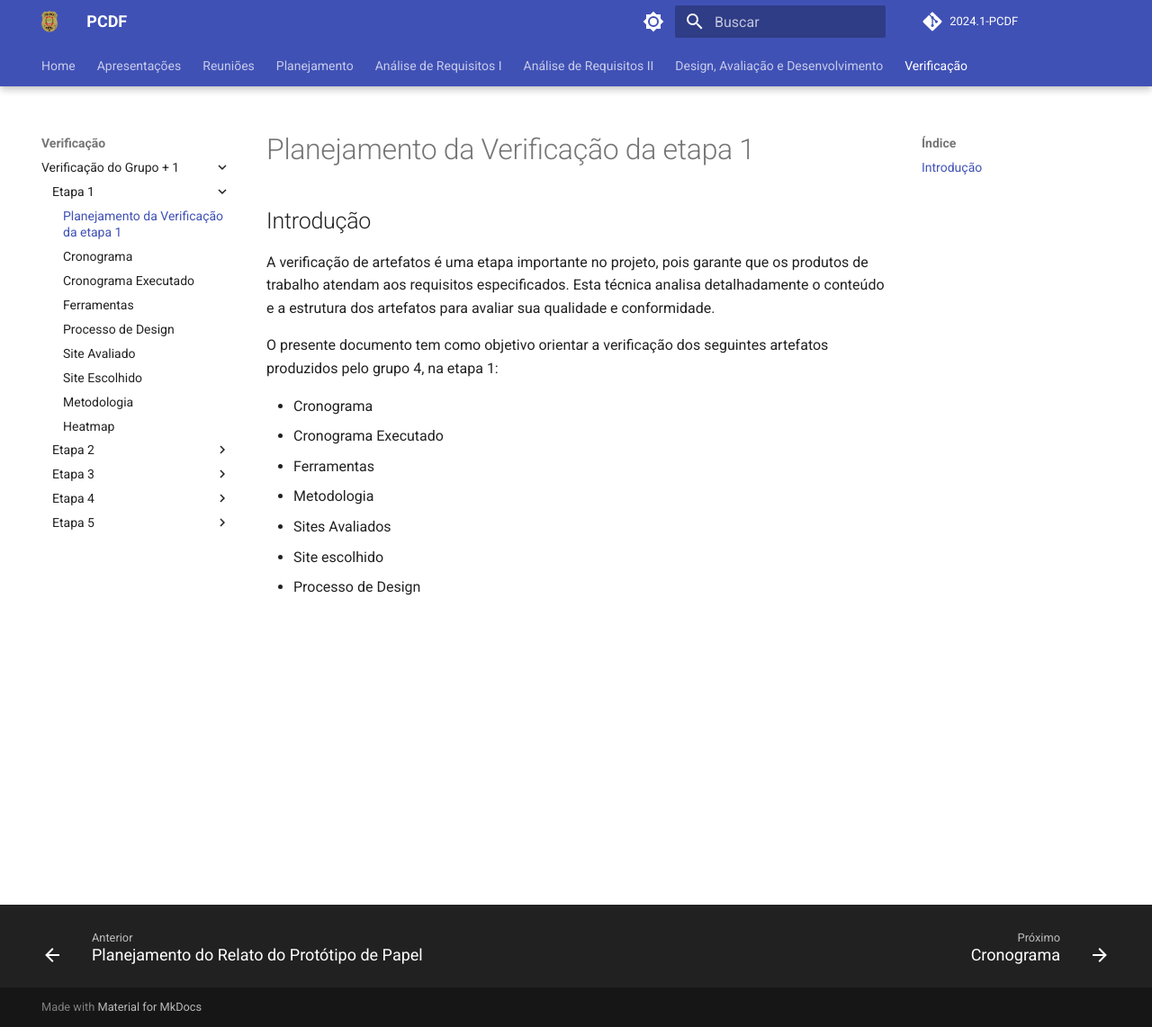
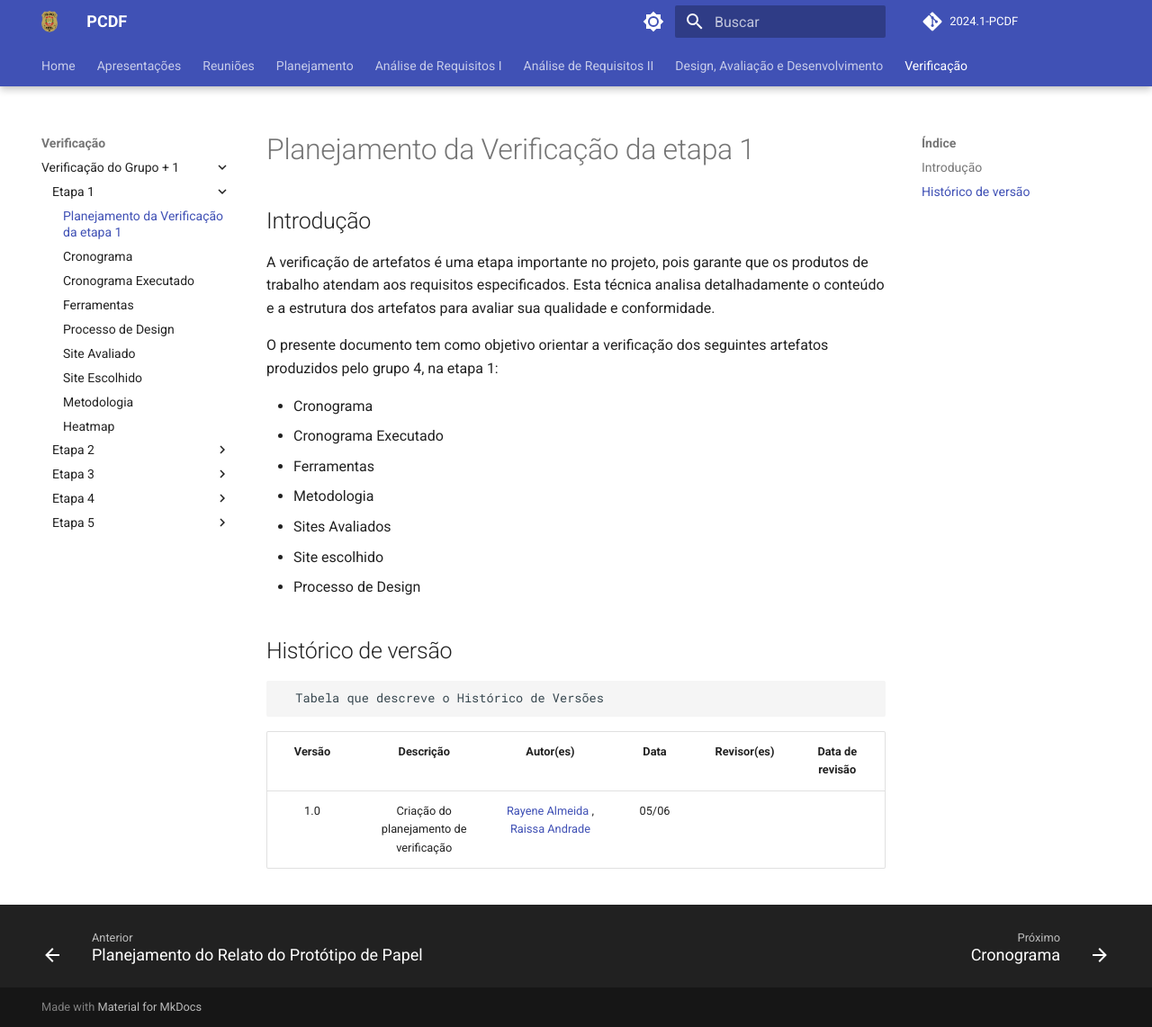
Before and after one commit to Interacao-Humano-Computador/2024.1-PCDF, an MkDocs documentation site: the page built from docs/verificacao/verificaçao_grupo+1/Etapa1/planejamento_verificacao.md, in a window 1280 px wide and 1142 px high. Shown: the whole window at 90% size. Built offline with MkDocs 1.6.1 and Material for MkDocs 9.7.7, drawn with Linux system fonts in a browser that asks for light colours; comment, search, counter and statistics services are not loaded.

Commit message:
planejamento verificação

```diff
--- a/docs/verificacao/verificaçao_grupo+1/Etapa1/planejamento_verificacao.md
+++ b/docs/verificacao/verificaçao_grupo+1/Etapa1/planejamento_verificacao.md
@@ -10,3 +10,9 @@ O presente documento tem como objetivo orientar a verificação dos seguintes ar
 - Sites Avaliados
 - Site escolhido
 - Processo de Design
+
+## Histórico de versão
+      Tabela que descreve o Histórico de Versões
+|     Versão       |     Descrição      |      Autor(es)      | Data           |  Revisor(es)          |Data de revisão|
+| :----------------------------------------------------------: | :-------------------------------: | :-------------------------------------------------: | :-------------------------------: |  :-------------------------------: | :-------------------------------: |
+| 1.0 |  Criação do planejamento de verificação | [Rayene Almeida ](https://github.com/rayenealmeida), [Raissa Andrade](https://github.com/RaissaAndradeS)   | 05/06 |  | |
```
